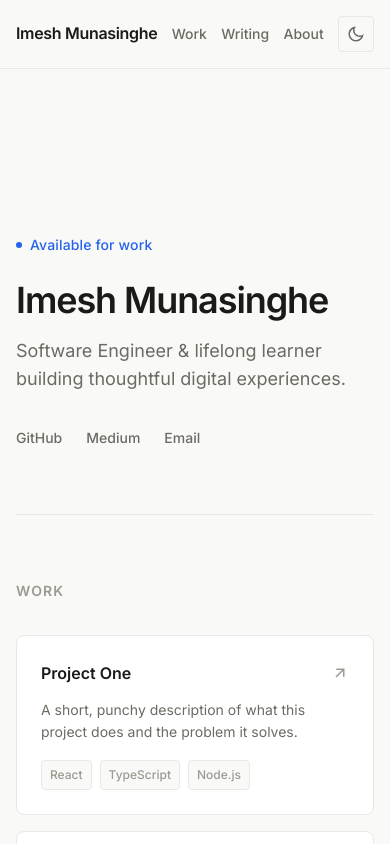
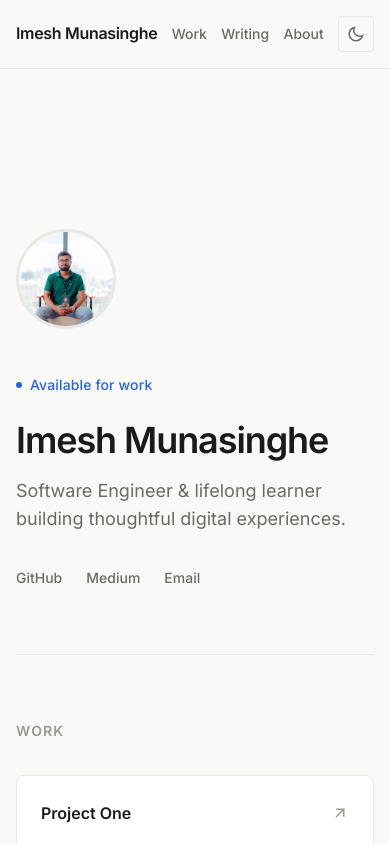
Before and after one commit to ImeshMunasinghe/my-portfolio, a React (Vite) app: page / in a window 390 px wide. Shown: the top 844 px of the page. Built offline with nearby package versions, Linux system fonts and the light colour scheme.

Commit message:
feat: add circular profile photo to Hero section

```diff
--- a/src/components/Hero/Hero.module.css
+++ b/src/components/Hero/Hero.module.css
@@ -1,5 +1,13 @@
 .hero {
   padding: var(--space-24) 0 var(--space-16);
+  display: flex;
+  align-items: center;
+  justify-content: space-between;
+  gap: var(--space-12);
+}
+
+.content {
+  flex: 1;
 }
 
 .eyebrow {
@@ -72,13 +80,32 @@
   width: 100%;
 }
 
-@keyframes fadeUp {
-  from {
-    opacity: 0;
-    transform: translateY(16px);
+.imageWrapper {
+  flex-shrink: 0;
+}
+
+.avatar {
+  width: 160px;
+  height: 160px;
+  border-radius: 50%;
+  object-fit: cover;
+  border: 3px solid var(--color-border);
+  transition: border-color var(--transition-slow);
+}
+
+/* ============================================
+   RESPONSIVE — stack vertically on mobile
+   ============================================ */
+
+@media (max-width: 560px) {
+  .hero {
+    flex-direction: column-reverse;
+    align-items: flex-start;
+    gap: var(--space-8);
   }
-  to {
-    opacity: 1;
-    transform: translateY(0);
+
+  .avatar {
+    width: 100px;
+    height: 100px;
   }
 }
--- a/src/components/Hero/Hero.tsx
+++ b/src/components/Hero/Hero.tsx
@@ -1,8 +1,10 @@
 import styles from './Hero.module.css';
+import avatar from '../../assets/avatar.jpg';
 
 function Hero() {
   return (
     <section className={styles.hero}>
+      <div className={styles.content}>
         <div className={styles.eyebrow}>Available for work</div>
         <h1 className={styles.name}>Imesh Munasinghe</h1>
         <p className={styles.role}>
@@ -10,7 +12,7 @@ function Hero() {
         </p>
         <div className={styles.links}>
           <a
-          href="https://github.com/ImeshMunasinghe"
+            href="https://github.com/yourusername"
             target="_blank"
             rel="noopener noreferrer"
             className={styles.link}
@@ -18,7 +20,7 @@ function Hero() {
             GitHub
           </a>
           <a
-          href="https://medium.com/@ImeshM"
+            href="https://medium.com/@yourusername"
             target="_blank"
             rel="noopener noreferrer"
             className={styles.link}
@@ -26,11 +28,19 @@ function Hero() {
             Medium
           </a>
           <a
-          href="mailto:imesh7lk@gmail.com"
+            href="mailto:you@email.com"
             className={styles.link}
           >
             Email
           </a>
+        </div>
+      </div>
+      <div className={styles.imageWrapper}>
+        <img
+          src={avatar}
+          alt="Your Name"
+          className={styles.avatar}
+        />
       </div>
     </section>
   );
```
Also changed, not shown: src/assets/avatar.jpg (added). Lines whose indentation alone changed are shown as unchanged.
